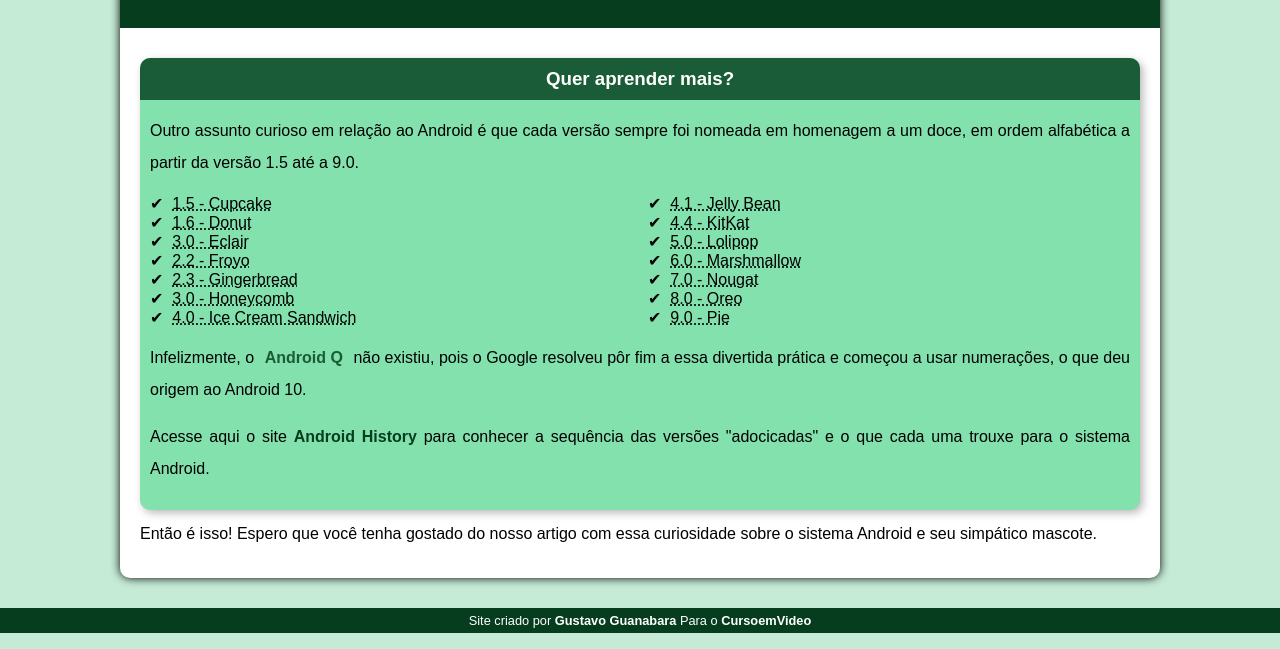
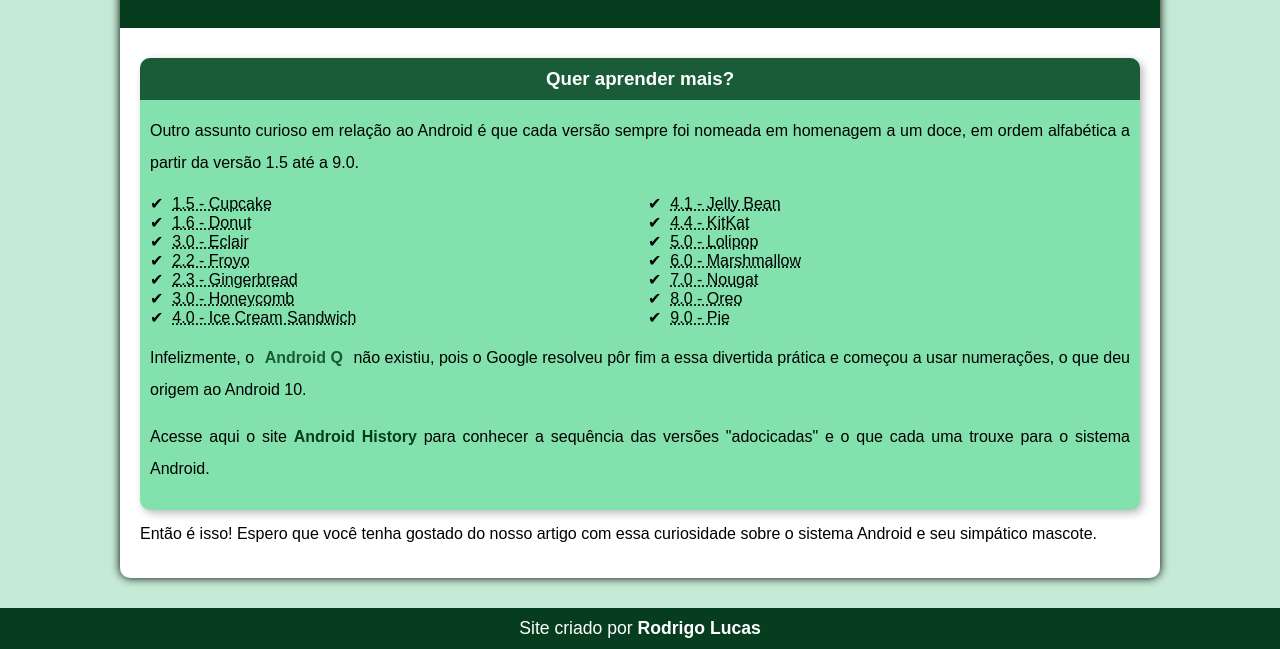
Before and after one commit to RodrigoLucas9/projeto-android, a plain HTML site: page index.html in a window 1280 px wide. Shown: the part 2424-3073 px from the top of the page. Drawn offline with Linux system fonts and the light colour scheme.

Commit message:
Projeto Final

```diff
--- a/index.html
+++ b/index.html
@@ -86,7 +86,7 @@
         </article>
     </main>
     <footer>
-        <p>Site criado por <a href="https://gustavoguanabara.github.io/" target="_blank">Gustavo Guanabara</a> Para o <a href="https://www.youtube.com/channel/UCrWvhVmt0Qac3HgsjQK62FQ" target="_blank">CursoemVideo</a></p>
+        <p>Site criado por <a href="https://github.com/RodrigoLucas9" target="_blank">Rodrigo Lucas</a></p>
     </footer>
 </body>
 </html>
--- a/style/style.css
+++ b/style/style.css
@@ -158,9 +158,10 @@ footer {
         background-color: var(--cor5);
         color: white;
         text-align: center;
-    padding: 5px;
-    font-size: 0.8em;
+        padding: 10px;
+        font-size: 1.1em;
     }
+
     aside {
         background-color: var(--cor1);
         padding: 10px;
```
Lines whose indentation alone changed are shown as unchanged.
